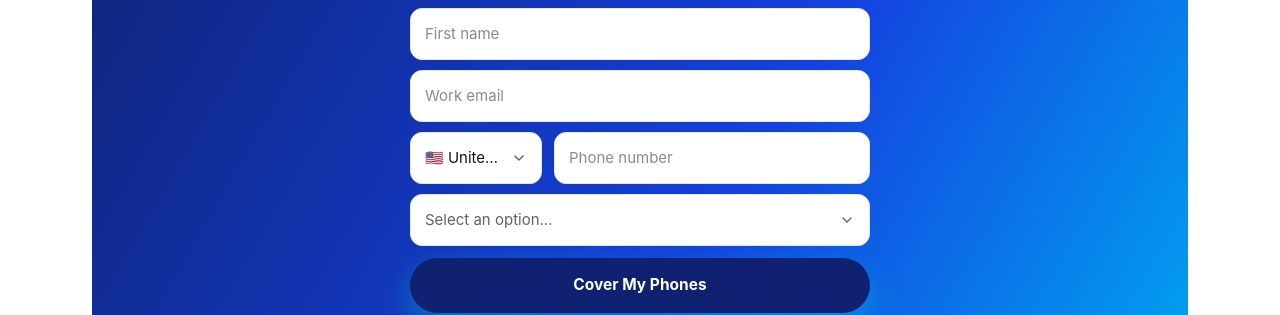
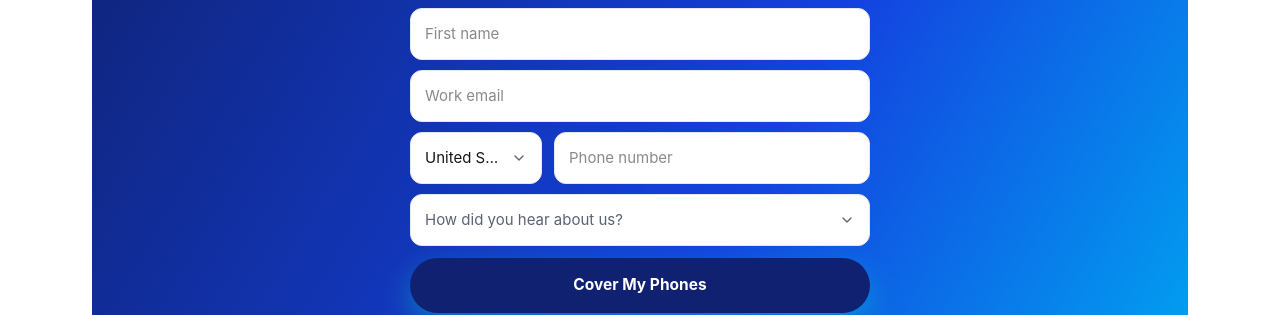
Before and after one commit to humblehg-org/remohires_marketing-LandingPage, a Next.js app: page /hvac in a window 1280 px wide. Shown: the part 5320-5635 px from the top of the page. Built offline with nearby package versions, Linux system fonts and the light colour scheme; a web font is replaced by a local one.

Commit message:
Refine form UI: remove country flags and update attribution placeholder

```diff
--- a/src/components/hvac/lead-form.tsx
+++ b/src/components/hvac/lead-form.tsx
@@ -20,12 +20,6 @@ const HEAR_ABOUT_OPTIONS = [
   "Referral",
   "Other",
 ];
-
-function flagEmoji(iso: string): string {
-  return iso
-    .toUpperCase()
-    .replace(/./g, (char) => String.fromCodePoint(127397 + char.charCodeAt(0)));
-}
 
 const COUNTRIES: { iso: string; name: string; dial: string }[] = [
   { iso: "US", name: "United States", dial: "+1" },
@@ -140,7 +134,7 @@ const COUNTRY_CODE_OPTIONS = COUNTRIES.map((country) => ({
   key: country.iso,
   value: `${country.iso} (${country.dial})`,
   dial: country.dial,
-  label: `${flagEmoji(country.iso)} ${country.name} (${country.dial})`,
+  label: `${country.name} (${country.dial})`,
 }));
 
 const DEFAULT_COUNTRY_VALUE =
@@ -309,7 +303,7 @@ export function LeadForm({
           suppressHydrationWarning
         >
           <option value="" disabled>
-            Select an option...
+            How did you hear about us?
           </option>
           {HEAR_ABOUT_OPTIONS.map((option) => (
             <option key={option} value={option}>
```
